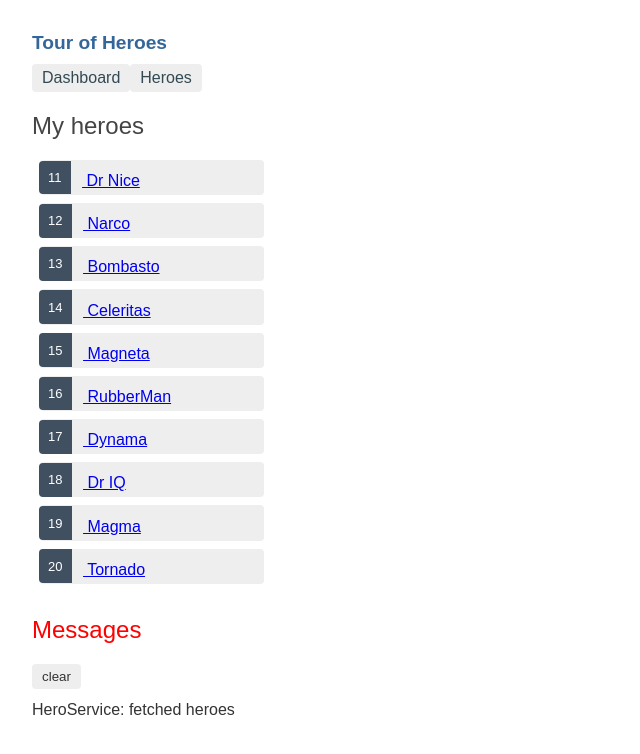
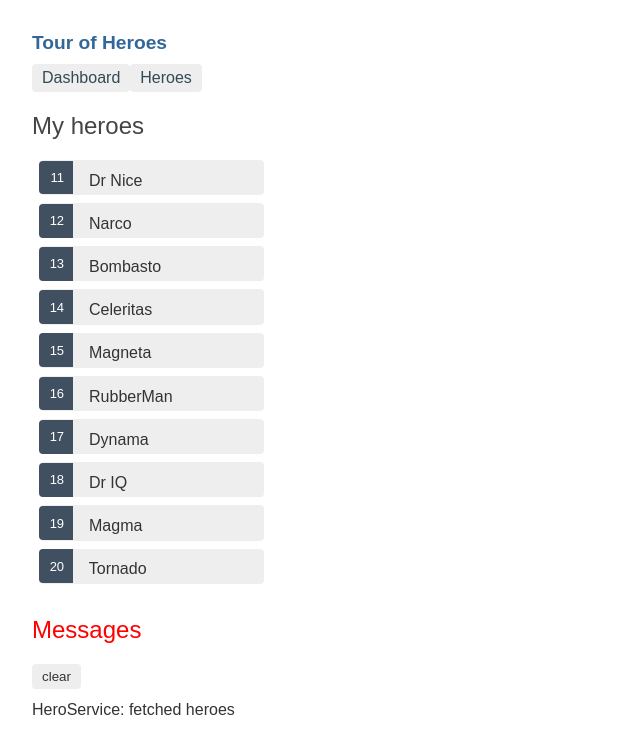
Before and after one commit to mkmDEV/angular-tour-of-heroes, an Angular app: page /heroes in a window 1280 px wide. Shown: the top 754 px of the page, without its empty margins (0-640 px from the left). Built offline with nearby package versions, Linux system fonts and the light colour scheme.

Commit message:
fix styling

```diff
--- a/src/app/components/heroes/heroes.component.css
+++ b/src/app/components/heroes/heroes.component.css
@@ -1,8 +1,4 @@
 /* HeroesComponent's private CSS styles */
-.selected {
-  background-color: #CFD8DC !important;
-  color: white;
-}
 .heroes {
   margin: 0 0 2em 0;
   list-style-type: none;
@@ -10,28 +6,33 @@
   width: 15em;
 }
 .heroes li {
+  position: relative;
   cursor: pointer;
-  position: relative;
-  left: 0;
   background-color: #EEE;
   margin: .5em;
   padding: .3em 0;
   height: 1.6em;
   border-radius: 4px;
 }
-.heroes li.selected:hover {
-  background-color: #BBD8DC !important;
-  color: white;
-}
+
 .heroes li:hover {
   color: #607D8B;
   background-color: #DDD;
   left: .1em;
 }
-.heroes .text {
+
+.heroes a {
+  color: #333;
+  text-decoration: none;
   position: relative;
-  top: -3px;
+  display: block;
+  width: 250px;
 }
+
+.heroes a:hover {
+  color:#607D8B;
+}
+
 .heroes .badge {
   display: inline-block;
   font-size: small;
@@ -43,6 +44,8 @@
   left: -1px;
   top: -4px;
   height: 1.8em;
+  min-width: 16px;
+  text-align: right;
   margin-right: .8em;
   border-radius: 4px 0 0 4px;
 }
```
